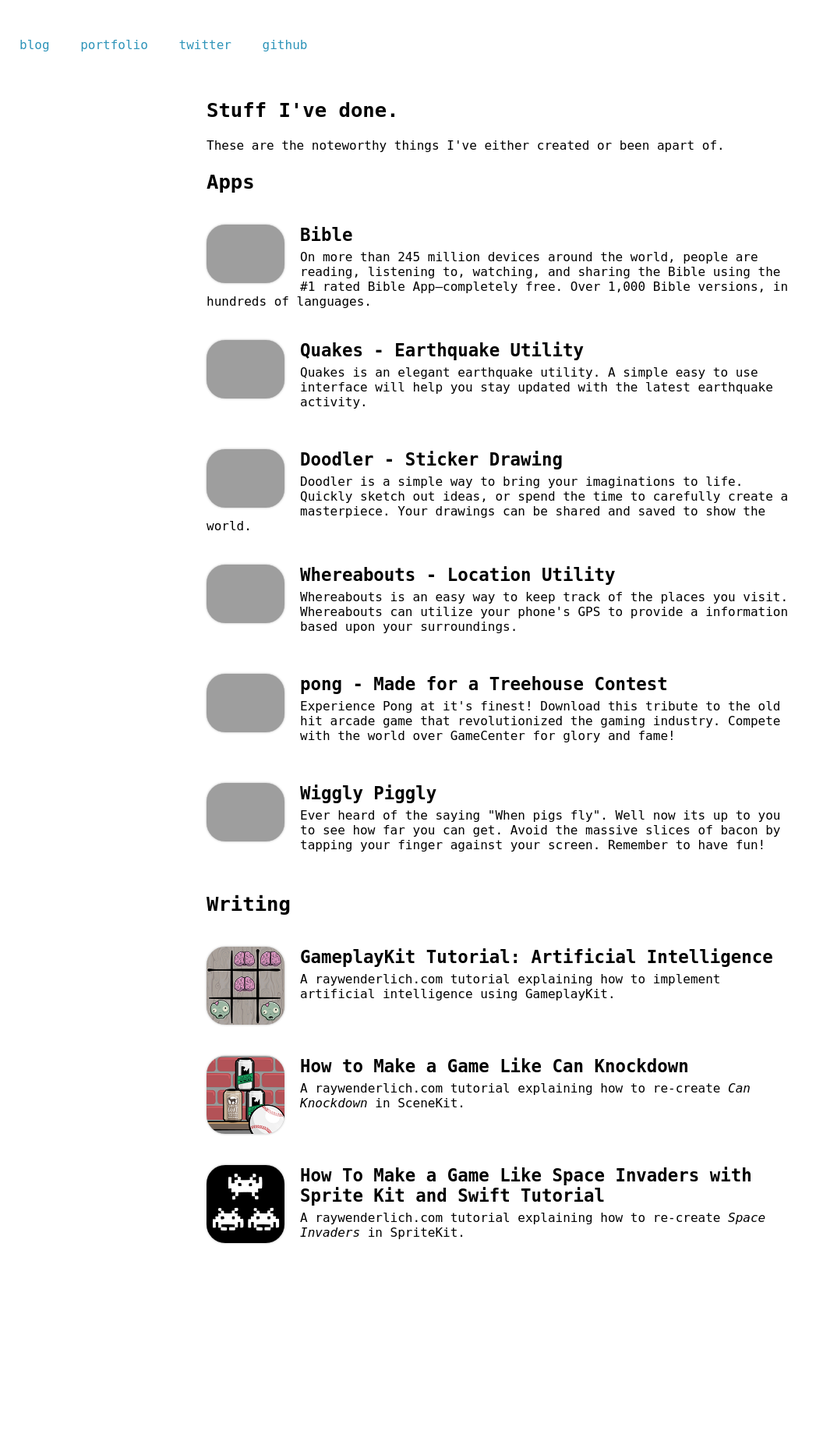
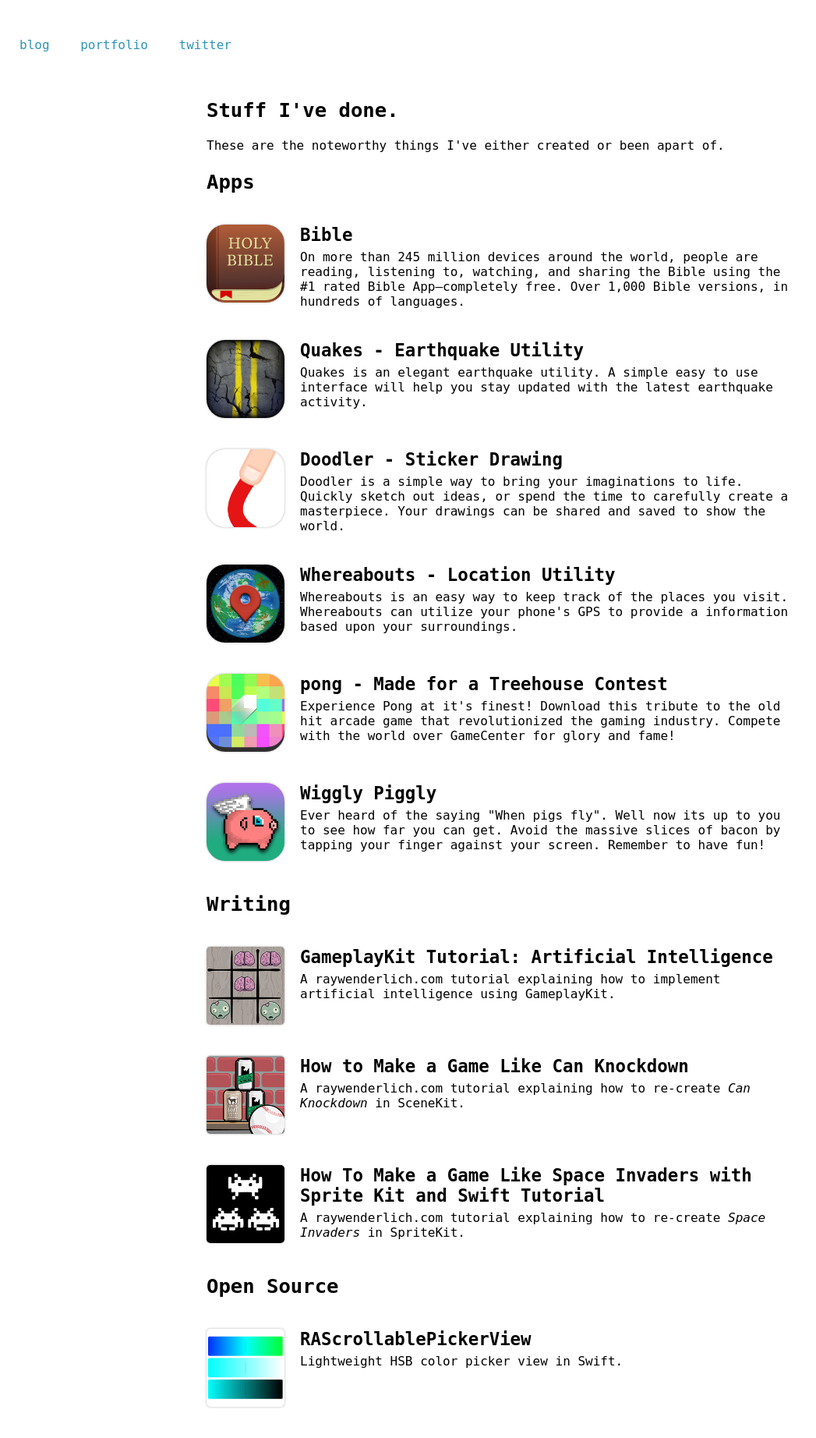
Before and after one commit to naturaln0va/ackermann-io, a Flask app: page /apps in a window 1280 px wide. Shown: the part 85-1929 px from the top of the page at 78% size, without its empty margins (0-1047 px from the left). Before the commit the page ends 1680 px from the top, so only its background shows below. Run offline with Flask 2, Linux system fonts and the light colour scheme; some web fonts are replaced; grey boxes are pictures that could not be loaded.

Commit message:
updated the portfolio page & improved the 404 page

```diff
--- a/app/static/stylesheets/404.css
+++ b/app/static/stylesheets/404.css
@@ -27,7 +27,7 @@ input[type=submit] {
 }
 
 #buttonContainer {
-  width: 50%;
+  width: 40%;
   padding: 8px;
   display: block;
   margin: 0 auto;
@@ -40,7 +40,4 @@ input[type=submit] {
     font-size: 0.75em;
     padding: 8px 18px;
   }
-  #buttonContainer {
-    width: 80%;
-  }
 }
--- a/app/static/stylesheets/portfolio.css
+++ b/app/static/stylesheets/portfolio.css
@@ -19,6 +19,9 @@
 	box-shadow: 0 0 3px rgba(0, 0, 0, 0.3), inset 0 0 2px rgba(0, 0, 0, 0.5), inset 0 1px 0 rgba(255, 255, 255, 0.25);
 	margin-right: 20px;
 	box-sizing: border-box;
+	border-radius: 5px;
+}
+.content-item img.round {
 	border-radius: 24px;
 }
 
--- a/app/templates/404.html
+++ b/app/templates/404.html
@@ -8,11 +8,10 @@
 {% block content %}
 	<article>
 		<h2>Nothing Found</h2>
-		<p>Send me a picture of how this makes you feel?</p>
+		<p>Draw picture of how this makes you feel. Then share it with me on <a href="https://twitter.com/naturaln0va">twitter</a>.</p>
 		<div id="buttonContainer">
 			<input id="clear" type="submit" value="Clear">
 			<input id="save" type="submit" value="Save">
-			<input id="send" type="submit" value="Send">
 		</div>
 	</article>
 {% endblock %}
--- a/app/templates/base.html
+++ b/app/templates/base.html
@@ -45,7 +45,6 @@
 					<li><a href="{{ url_for('index') }}">blog</a></li>
 					<li><a href="{{ url_for('portfolio') }}">portfolio</a></li>
 					<li><a href="https://twitter.com/naturaln0va">twitter</a></li>
-					<li><a href="https://github.com/naturaln0va">github</a></li>
 					{% if auth %}
 						<li><a href="{{ url_for('new_post') }}">new post</a></li>
 						<li><a href="{{ url_for('drafts') }}">drafts</a></li>
--- a/app/templates/portfolio.html
+++ b/app/templates/portfolio.html
@@ -11,32 +11,32 @@
 		<p>These are the noteworthy things I've either created or been apart of.</p>
 		<h1>Apps</h1>
 		<div class="content-item">
-			<a href="https://www.bible.com/app"><img src="/static/assets/bible-icon.png"></a>
+			<a href="https://www.bible.com/app"><img class="round" src="/static/assets/bible-icon.png"></a>
 			<h2>Bible</h2>
 			<p>On more than 245 million devices around the world, people are reading, listening to, watching, and sharing the Bible using the #1 rated Bible App—completely free. Over 1,000 Bible versions, in hundreds of languages.</p>
 		</div>
-				<div class="content-item">
-			<a href="/quakes"><img src="/static/assets/quakes-icon.png"></a>
+		<div class="content-item">
+			<a href="/quakes"><img class="round" src="/static/assets/quakes-icon.png"></a>
 			<h2>Quakes - Earthquake Utility</h2>
 			<p>Quakes is an elegant earthquake utility. A simple easy to use interface will help you stay updated with the latest earthquake activity.</p>
 		</div>
 		<div class="content-item">
-			<a href="https://itunes.apple.com/us/app/doodler-simple-drawing/id948139703?ls=1&mt=8"><img src="/static/assets/doodler-icon.png"></a>
+			<a href="https://itunes.apple.com/us/app/doodler-simple-drawing/id948139703?ls=1&mt=8"><img class="round" src="/static/assets/doodler-icon.png"></a>
 			<h2>Doodler - Sticker Drawing</h2>
 			<p>Doodler is a simple way to bring your imaginations to life. Quickly sketch out ideas, or spend the time to carefully create a masterpiece. Your drawings can be shared and saved to show the world.</p>
 		</div>
 		<div class="content-item">
-			<a href="https://itunes.apple.com/us/app/whereabouts-location-utility/id931591968?mt=8"><img src="/static/assets/whereabouts-icon.png"></a>
+			<a href="https://itunes.apple.com/us/app/whereabouts-location-utility/id931591968?mt=8"><img class="round" src="/static/assets/whereabouts-icon.png"></a>
 			<h2>Whereabouts - Location Utility</h2>
 			<p>Whereabouts is an easy way to keep track of the places you visit. Whereabouts can utilize your phone's GPS to provide a information based upon your surroundings.</p>
 		</div>
 		<div class="content-item">
-			<a href="https://itunes.apple.com/us/app/pong-made-for-treehouse-contest/id919307928?mt=8"><img src="/static/assets/pong-icon.png"></a>
+			<a href="https://itunes.apple.com/us/app/pong-made-for-treehouse-contest/id919307928?mt=8"><img class="round" src="/static/assets/pong-icon.png"></a>
 			<h2>pong - Made for a Treehouse Contest</h2>
 			<p>Experience Pong at it's finest! Download this tribute to the old hit arcade game that revolutionized the gaming industry. Compete with the world over GameCenter for glory and fame!</p>
 		</div>
 		<div class="content-item">
-			<a href="https://itunes.apple.com/us/app/wiggly-piggly/id840326296?mt=8"><img src="/static/assets/wiggly-icon.png"></a>
+			<a href="https://itunes.apple.com/us/app/wiggly-piggly/id840326296?mt=8"><img class="round" src="/static/assets/wiggly-icon.png"></a>
 			<h2>Wiggly Piggly</h2>
 			<p>Ever heard of the saying "When pigs fly". Well now its up to you to see how far you can get. Avoid the massive slices of bacon by tapping your finger against your screen. Remember to have fun!</p>
 		</div>
@@ -56,5 +56,11 @@
 			<h2>How To Make a Game Like Space Invaders with Sprite Kit and Swift Tutorial</h2>
 			<p>A raywenderlich.com tutorial explaining how to re-create <em>Space Invaders</em> in SpriteKit.</p>
 		</div>
+		<h1>Open Source</h1>
+		<div class="content-item">
+			<a href="https://github.com/naturaln0va/RAScrollablePickerView"><img src="/static/assets/scrollable-picker-view.png"></a>
+			<h2>RAScrollablePickerView</h2>
+			<p>Lightweight HSB color picker view in Swift.</p>
+		</div>
 	</article>
 {% endblock %}
--- a/app/views.py
+++ b/app/views.py
@@ -164,20 +164,3 @@ def delete_file(filename):
 def search_results(query):
 	posts = Post.query.filter(Post.title.ilike('%'+query+'%')).all()
 	return render_template('search.html', query=query, posts=posts, auth=has_auth())
-
-@app.route('/send_error')
-def send_error():
-	image_hash = request.args.get('image_hash')
-	url = request.args.get('url')
-	if len(image_hash) % 4:
-		image_hash += '=' * (4 - len(image_hash) % 4)
-	image_data = image_hash.decode('base64')
-	filename = 'tmp/image_to_send.png'
-	with open(filename, 'w') as f:
-		f.write(image_data)
-	with open(filename, 'r') as f:
-		msg = Message("There was a broken link on ackermann.io.", sender=("404 Service", "ryha26@gmail.com"), recipients=["support@ackermann.io"])
-		msg.body = 'The broken url "' + str(url) + '" should be fixed.'
-		msg.attach("error.png", "image/png", f.read())
-		mail.send(msg)
-	return redirect('/')
```
Also changed, not shown: app/static/scripts/draw.js (+0 -7 lines), app.db, app/static/assets/bible-icon.png (added), app/static/assets/doodler-icon.png (added), app/static/assets/doodler-media-feature.jpg (added), app/static/assets/missing-image.png (added), app/static/assets/pong-icon.png (added), app/static/assets/quakes-icon.png (added), app/static/assets/scrollable-picker-view.png (added), app/static/assets/whereabouts-icon.png (added), app/static/assets/wiggly-icon.png (added), 1 other file.
